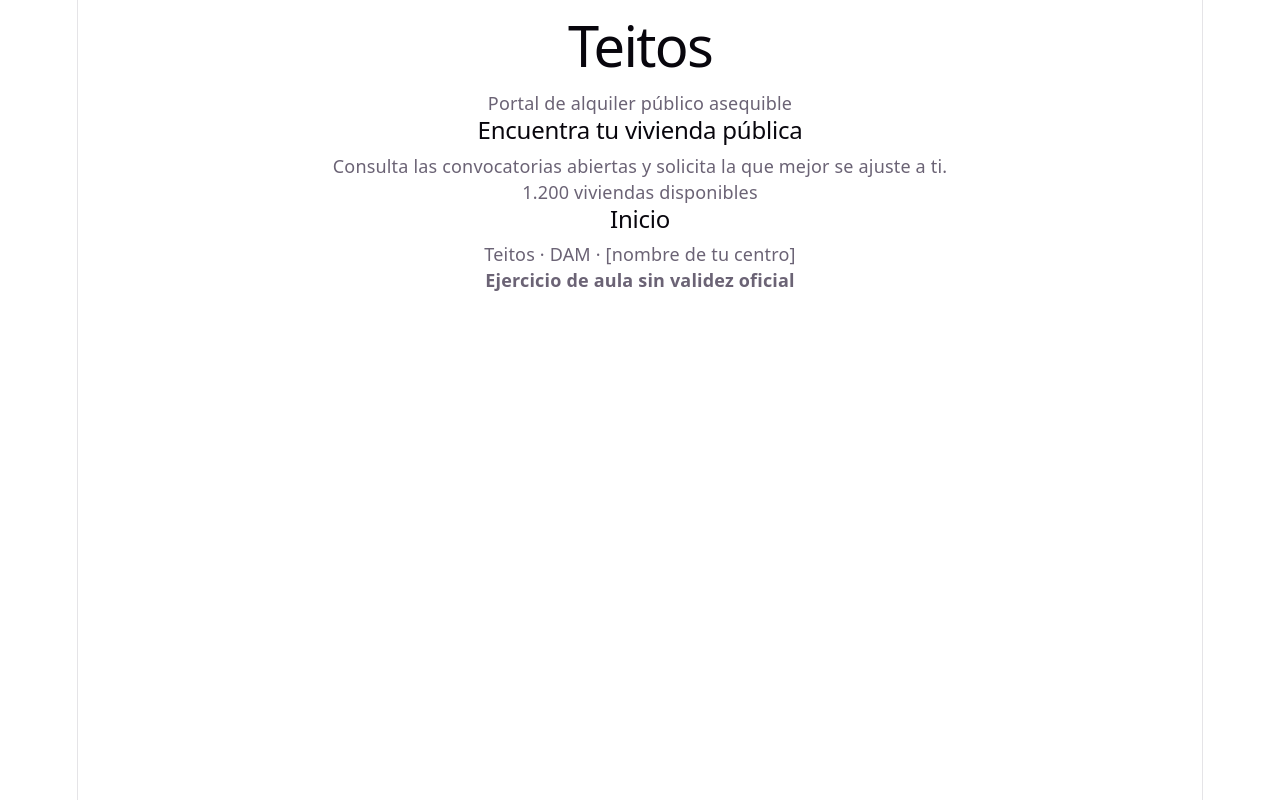
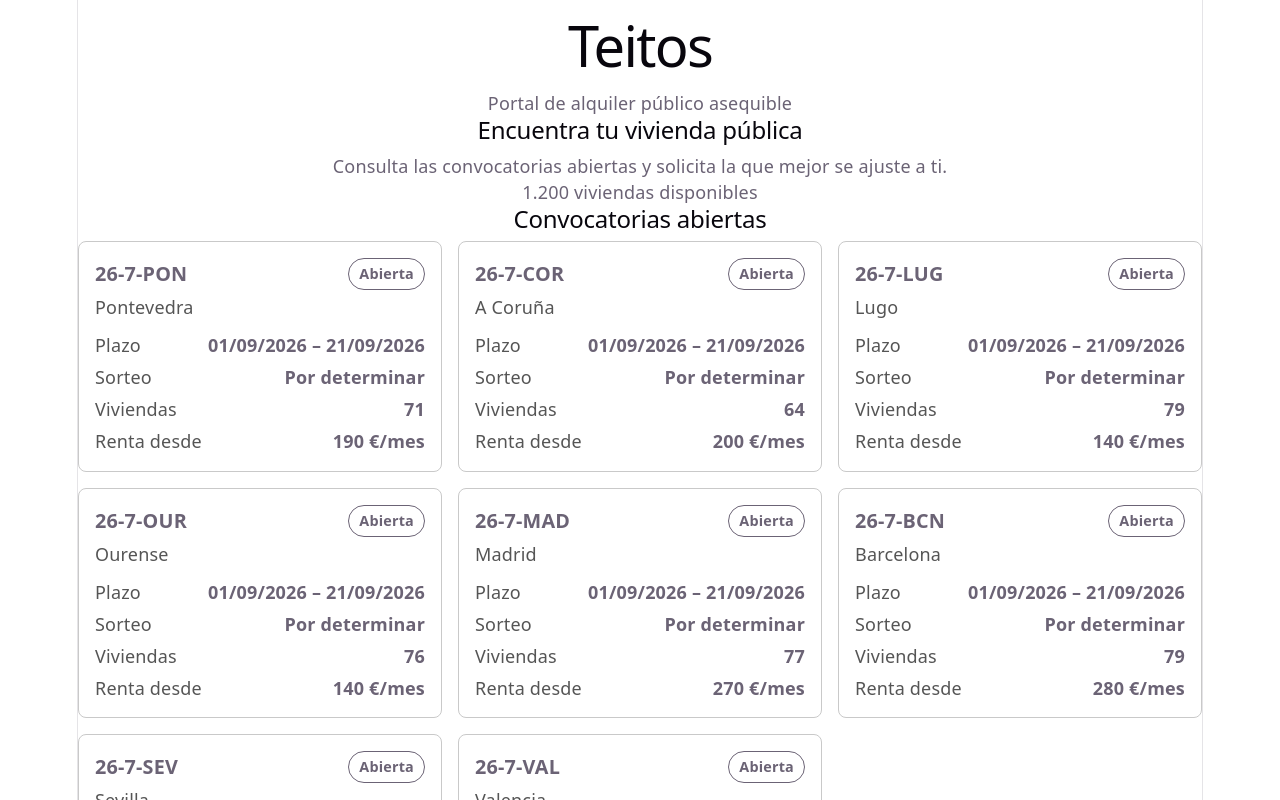
Before and after one commit to yangcrypto314-alt/teitos, a React (Vite) app: page / in a window 1280 px wide. Shown: the top 800 px of the page. Built offline with nearby package versions, Linux system fonts and the light colour scheme; data requests are answered from the project's data file.

Commit message:
Fase 2: Inicio con convocatorias (hook, CallCard y estados)

```diff
--- /dev/null
+++ b/src/assets/api/convocatorias.js
@@ -0,0 +1,5 @@
+import { pedir } from './cliente.js';
+
+export function getConvocatorias() {
+  return pedir('/convocatorias');
+}
--- /dev/null
+++ b/src/components/CallCard.module.css
@@ -0,0 +1,53 @@
+.tarjeta {
+  border: 1px solid #c9c9c9;
+  border-radius: 8px;
+  padding: 16px;
+  background: #fff;
+  text-align: left;
+}
+
+.cabecera {
+  display: flex;
+  justify-content: space-between;
+  align-items: center;
+  gap: 8px;
+}
+
+.codigo {
+  margin: 0;
+  font-size: 1.1rem;
+}
+
+.estado {
+  border: 1px solid currentColor;
+  border-radius: 999px;
+  padding: 2px 10px;
+  font-size: 0.8rem;
+  font-weight: 600;
+}
+
+.provincia {
+  margin: 4px 0 12px;
+  color: #555;
+}
+
+.datos {
+  margin: 0;
+  display: grid;
+  gap: 6px;
+}
+
+.datos div {
+  display: flex;
+  justify-content: space-between;
+  gap: 12px;
+}
+
+.datos dt {
+  color: #555;
+}
+
+.datos dd {
+  margin: 0;
+  font-weight: 600;
+}
--- /dev/null
+++ b/src/components/Callcard.jsx
@@ -0,0 +1,43 @@
+import styles from './CallCard.module.css';
+import { formatearFecha, formatearRenta } from '../utils/formato.js';
+
+const ETIQUETAS = {
+  abierta: 'Abierta',
+  cerrada: 'Cerrada',
+  resuelta: 'Resuelta',
+};
+
+export default function CallCard({ convocatoria }) {
+  const {
+    codigo, provincia, estado, fechaApertura,
+    fechaCierre, sorteo, unidades, rentaDesde,
+  } = convocatoria;
+
+  return (
+    <article className={styles.tarjeta}>
+      <header className={styles.cabecera}>
+        <h3 className={styles.codigo}>{codigo}</h3>
+        <span className={styles.estado}>{ETIQUETAS[estado] ?? estado}</span>
+      </header>
+      <p className={styles.provincia}>{provincia}</p>
+      <dl className={styles.datos}>
+        <div>
+          <dt>Plazo</dt>
+          <dd>{formatearFecha(fechaApertura)} – {formatearFecha(fechaCierre)}</dd>
+        </div>
+        <div>
+          <dt>Sorteo</dt>
+          <dd>{sorteo ? formatearFecha(sorteo) : 'Por determinar'}</dd>
+        </div>
+        <div>
+          <dt>Viviendas</dt>
+          <dd>{unidades}</dd>
+        </div>
+        <div>
+          <dt>Renta desde</dt>
+          <dd>{formatearRenta(rentaDesde)}</dd>
+        </div>
+      </dl>
+    </article>
+  );
+}
--- /dev/null
+++ b/src/hooks/useConvocatorias.js
@@ -0,0 +1,31 @@
+import { useEffect, useState } from 'react';
+import { getConvocatorias } from '../assets/api/convocatorias.js';
+
+export default function useConvocatorias() {
+  const [datos, setDatos] = useState([]);
+  const [cargando, setCargando] = useState(true);
+  const [error, setError] = useState(null);
+
+  useEffect(() => {
+    let activo = true;
+
+    getConvocatorias()
+      .then((lista) => {
+        if (activo) setDatos(lista);
+      })
+      .catch((e) => {
+        if (activo) setError(e.message);
+      })
+      .finally(() => {
+        if (activo) setCargando(false);
+      });
+
+    return () => {
+      activo = false;
+    };
+  }, []);
+
+  const vacio = !cargando && !error && datos.length === 0;
+
+  return { datos, cargando, error, vacio };
+}
--- a/src/pages/Inicio.jsx
+++ b/src/pages/Inicio.jsx
@@ -1,3 +1,34 @@
+import CallCard from '../components/CallCard.jsx';
+import useConvocatorias from '../hooks/useConvocatorias.js';
+import styles from './Inicio.module.css';
+
 export default function Inicio() {
-  return <h2>Inicio</h2>;
+  const { datos, cargando, error, vacio } = useConvocatorias();
+
+  if (cargando) return <p role="status">Cargando convocatorias…</p>;
+  if (error) {
+    return <p role="alert">No se han podido cargar las convocatorias. ({error})</p>;
+  }
+  if (vacio) return <p>No hay convocatorias disponibles.</p>;
+
+  const abiertas = datos.filter((c) => c.estado === 'abierta');
+  const otras = datos.filter((c) => c.estado !== 'abierta');
+
+  return (
+    <section>
+      <h2>Convocatorias abiertas</h2>
+      <div className={styles.rejilla}>
+        {abiertas.map((c) => (
+          <CallCard key={c.id} convocatoria={c} />
+        ))}
+      </div>
+
+      <h2>Cerradas y resueltas</h2>
+      <div className={styles.rejilla}>
+        {otras.map((c) => (
+          <CallCard key={c.id} convocatoria={c} />
+        ))}
+      </div>
+    </section>
+  );
 }
--- /dev/null
+++ b/src/pages/Inicio.module.css
@@ -0,0 +1,6 @@
+.rejilla {
+  display: grid;
+  grid-template-columns: repeat(auto-fill, minmax(280px, 1fr));
+  gap: 16px;
+  margin-bottom: 32px;
+}
--- /dev/null
+++ b/src/utils/formato.js
@@ -0,0 +1,10 @@
+export function formatearFecha(iso) {
+  if (!iso) return 'Sin fecha';
+  const [anio, mes, dia] = iso.split('-');
+  return `${dia}/${mes}/${anio}`;
+}
+
+export function formatearRenta(renta) {
+  if (renta === null || renta === undefined) return 'Sin dato';
+  return `${renta} €/mes`;
+}
```
